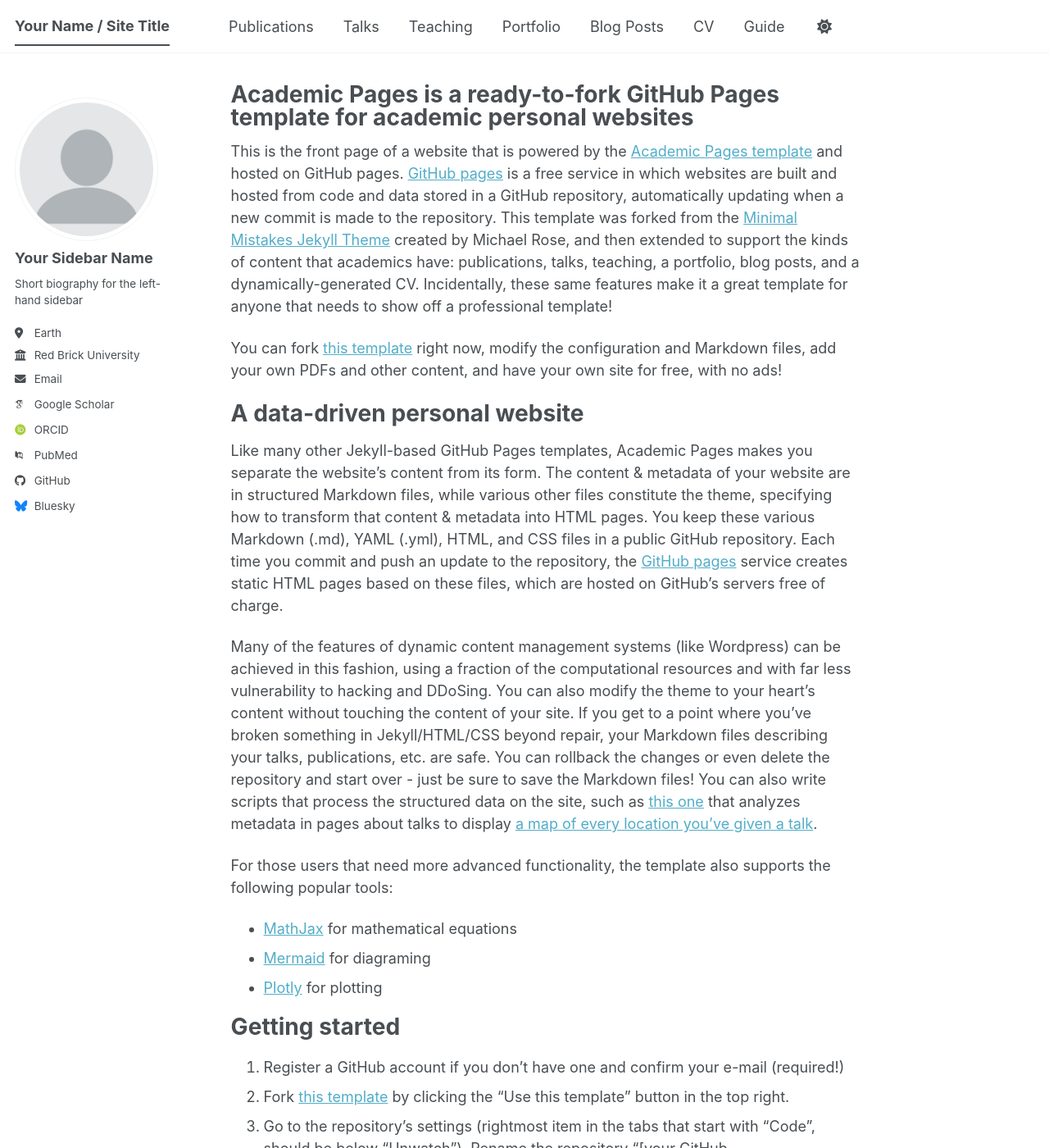
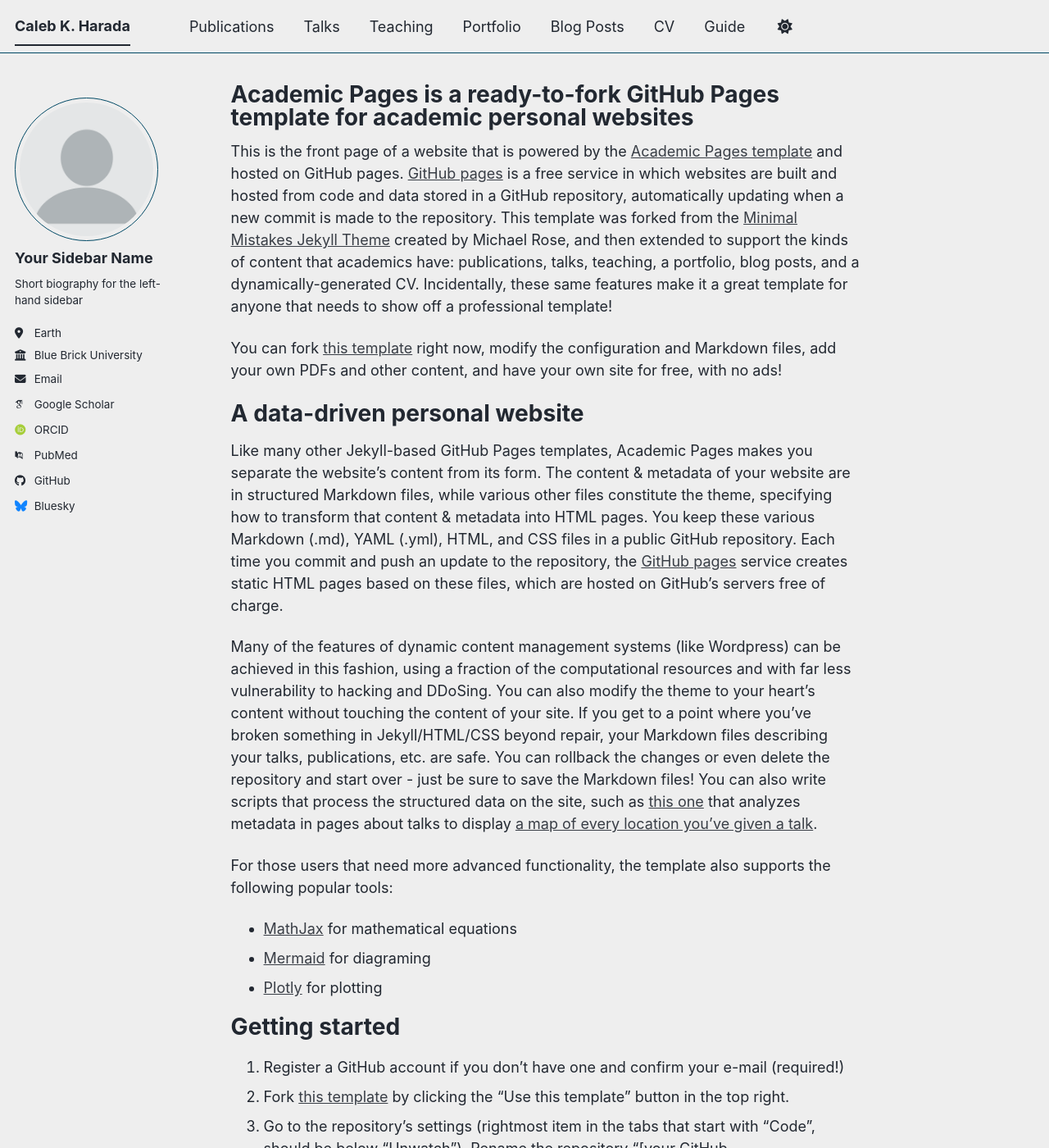
Before and after one commit to CalebHarada/CalebHarada.github.io, a Jekyll site: the page built from _pages/about.md, in a window 1280 px wide and 1400 px high. Shown: the whole window at 82% size. Built offline with Jekyll 4.4.1, drawn with Linux system fonts in a browser that asks for light colours; some web fonts are replaced; a script bundle is joined from its source files by our own code; library files that are not in the unit come from our copies; some of the changed text lies outside the part shown.

Commit message:
add my info to config file

```diff
--- a/Gemfile
+++ b/Gemfile
@@ -7,6 +7,8 @@ group :jekyll_plugins do
   gem 'jekyll-redirect-from'
   gem 'jemoji'
   gem 'webrick', '~> 1.8'
+  gem 'csv'
+  gem 'bigdecimal'
 end
 
 gem 'github-pages'
--- a/_config.yml
+++ b/_config.yml
@@ -8,15 +8,15 @@
 
 # Basic Site Settings
 locale                   : "en-US"
-site_theme               : "default" # The available themes options are "default", "air", "sunrise", "mint", "dirt" and "contrast"
-title                    : "Your Name / Site Title"
+site_theme               : "air" # The available themes options are "default", "air", "sunrise", "mint", "dirt" and "contrast"
+title                    : "Caleb K. Harada"
 title_separator          : "-"
-name                     : &name "Your Name"
+name                     : &name "Caleb Harada"
 description              : &description "Your Name's academic portfolio"   # Update this with a general description of your site, this is the default if not overridden by a page
-url                      : https://academicpages.github.io # The base hostname & protocol for your site e.g. "https://[your GitHub username].github.io",
+url                      : https://CalebHarada.github.io # The base hostname & protocol for your site e.g. "https://[your GitHub username].github.io",
                                                            # or if you already have some other page hosted on Github then use "https://[your GitHub username].github.io/[Your Repo Name]"
 baseurl                  : "" # the subpath of your site, e.g. "/blog"
-repository               : "academicpages/academicpages.github.io"
+repository               : "CalebHarada/CalebHarada.github.io"
 
 # Site Author - The following control what appear as part of the author content on the side bar.
 #               If a field is blank the icon and link will not appear, otherwise it will be shown.
@@ -28,7 +28,7 @@ author:
   pronouns         : # example: "she/her"
   bio              : "Short biography for the left-hand sidebar"
   location         : "Earth"
-  employer         : "Red Brick University"
+  employer         : "Blue Brick University"
   uri              : # URL
   email            : "none@example.org"
 
```
